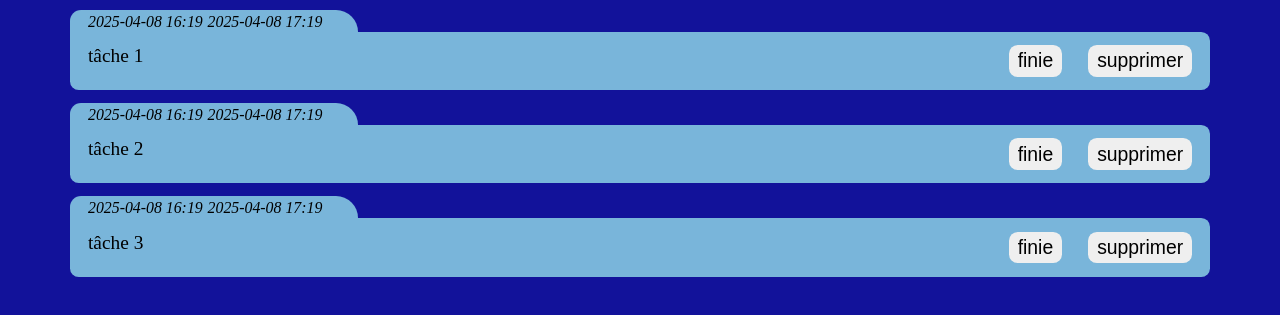
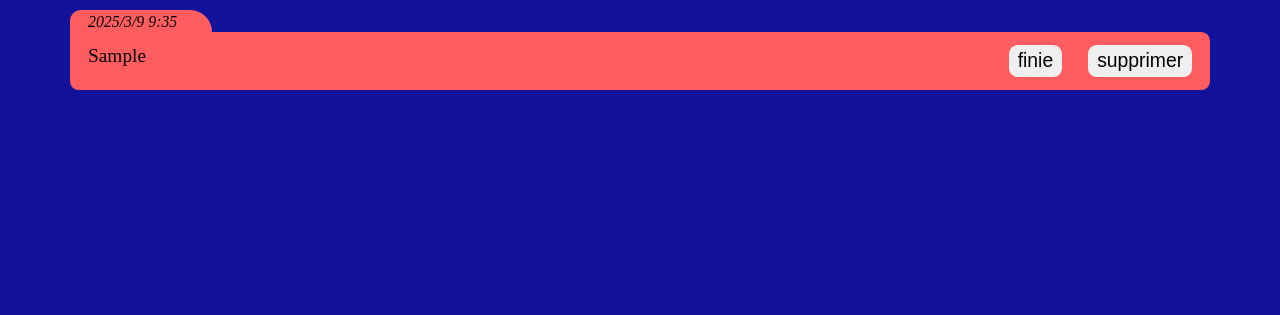
Before and after one commit to Raidel-28/ToDoList, a plain HTML site: page index.html in a window 1280 px wide. Both pictures are taken after typing "Sample" into the empty fields and a click on the button "Ajouter". Shown: the part 315-630 px from the top of the page. Drawn offline with Linux system fonts and the light colour scheme.

Commit message:
added script to manage list with add, delete features and a way to change the completion status of a task

```diff
--- a/index.html
+++ b/index.html
@@ -15,47 +15,7 @@
     </section>
     <main>
         <h1>Liste de tâches</h1>
-        <div id="task-list">
-            <article class="task">
-                <div>
-                    <div class="date">
-                        <span class="date-add">2025-04-08 16:19</span>
-                        <span class="date-done">2025-04-08 17:19</span>
-                    </div>
-                    <span class="task-name">tâche 1</span>
-                </div>
-                <div>
-                    <button class="check">finie</button>
-                    <button class="del">supprimer</button>
-                </div>
-            </article>
-            <article class="task">
-                <div>
-                    <div class="date">
-                        <span class="date-add">2025-04-08 16:19</span>
-                        <span class="date-done">2025-04-08 17:19</span>
-                    </div>
-                    <span class="task-name">tâche 2</span>
-                </div>
-                <div>
-                    <button class="check">finie</button>
-                    <button class="del">supprimer</button>
-                </div>
-            </article>
-            <article class="task">
-                <div>
-                    <div class="date">
-                        <span class="date-add">2025-04-08 16:19</span>
-                        <span class="date-done">2025-04-08 17:19</span>
-                    </div>
-                    <span class="task-name">tâche 3</span>
-                </div>
-                <div>
-                    <button class="check">finie</button>
-                    <button class="del">supprimer</button>
-                </div>
-            </article>
-        </div>
+        <ul id="task-list"></ul>
 
     </main>
     <script src="main.js"></script>
--- a/main.css
+++ b/main.css
@@ -1,6 +1,8 @@
 :root {
     --color-background-primary: rgb(18, 18, 154);
     --color-background-secondary: rgb(121, 181, 218);
+    --color-background-task-uncomplete: rgb(255, 93, 96);
+    --color-background-task-complete: rgb(153, 223, 106);
 
     --font-base-color-dark: black;
     --font-base-color-light: white;
@@ -45,8 +47,7 @@ h1 {
     text-align: center;
 }
 
-section#list-manager,
-article {
+section#list-manager {
     width: 100%;
     background-color: var(--color-background-secondary);
 }
@@ -79,21 +80,6 @@ main {
     align-items: center;
 }
 
-
-/* <article class="task">
-    <div>
-        <div>
-            <span class="date-add"></span>
-            <span class="date-done"></span>
-        </div>
-        <span class="task-name">tâche 1</span>
-    </div>
-    <div>
-        <button class="check">finie</button>
-        <button class="del">supprimer</button>
-    </div>
-</article> */
-
 .task {
     position: relative;
     padding: var(--padding-list-elem);
@@ -108,15 +94,29 @@ main {
     width: 100%;
 }
 
+
+li {
+    width: 100%;
+    background-color: var(--color-background-task-uncomplete);
+}
+
 .date {
     position: absolute;
-    background-color: var(--color-background-secondary);
+    background-color: var(--color-background-task-uncomplete);
     top: 0;
     left: 0;
     padding: 0 2rem 0 1rem;
     translate: 0 -100%;
     overflow: hidden;
     border-radius: 5rem 10rem 0 0
+}
+
+li.done {
+    background-color: var(--color-background-task-complete);
+}
+
+li.done .date {
+    background-color: var(--color-background-task-complete);
 }
 
 .date span {
--- a/main.js
+++ b/main.js
@@ -1,34 +1,79 @@
 let lastTaskId = 0;
 
-class task {
+class Task {
     id;
     label;
     dateAdded;
-    dateDone;
-    isDone;
+    dateDone = null;
+    isDone = false;
     constructor(label) {
         this.id = lastTaskId;
         lastTaskId++;
         this.label = label;
+        this.dateAdded = new Date();
+        console.log(this.dateAdded);
     }
     createTaskElement() {
-        const taskArticle = document.createElement("article")
-        taskArticle.className = "task"
-        const divTaskDescriptionWrapper = document.createElement("div")
-        taskArticle.appendChild(divTaskDescriptionWrapper)
+        const taskItem = document.createElement("li");
+        taskItem.className = this.isDone ? "task done" : "task"
+        const parsedDate = `${this.dateAdded.getFullYear()}/${this.dateAdded.getMonth()}/${this.dateAdded.getDate()} ${this.dateAdded.getHours()}:${this.dateAdded.getMinutes()}`
+        taskItem.innerHTML = `<div>
+            <div class="date">
+                <span class="date-add">${parsedDate}</span>
+                <span class="date-done"></span>
+            </div>
+            <span class="task-name"></span>
+        </div>
+        <div>
+            <button class="check">finie</button>
+            <button class="del">supprimer</button>
+        </div>`;
+        taskItem.querySelector(".task-name").innerText = this.label;
+        taskItem.querySelector(".del").addEventListener("click", () => {
+            taskList.removeTask(this.id);
+        })
+        taskItem.querySelector(".check").addEventListener("click", () => {
+            this.setCompletion(!this.isDone)
+            taskList.refresh()
+        })
+        return taskItem;
     }
+    setCompletion(isTaskDone) {
+        this.isDone = isTaskDone
+    }
+}
 
-    //     <article class="task">
-    //     <div>
-    //         <div class="date">
-    //             <span class="date-add">2025-04-08 16:19</span>
-    //             <span class="date-done">2025-04-08 17:19</span>
-    //         </div>
-    //         <span class="task-name">tâche 1</span>
-    //     </div>
-    //     <div>
-    //         <button class="check">finie</button>
-    //         <button class="del">supprimer</button>
-    //     </div>
-    // </article>
+const inputNewTaskLabel = document.getElementById("new-taskfield");
+const buttonAddTask = document.getElementById("add-task");
+
+const taskList = {
+    domElement: document.getElementById("task-list"),
+    tasks: [],
+    addTask(task) {
+        this.tasks.push(task);
+        this.refresh()
+    },
+    removeTask(taskIdToRemove) {
+        this.tasks = this.tasks.filter(task => task.id !== taskIdToRemove)
+        this.refresh()
+    },
+    clearList() {
+        this.domElement.innerHTML = ""
+    },
+    render() {
+        this.tasks.forEach(task => {
+            const newTaskToDisplay = task.createTaskElement()
+            this.domElement.appendChild(newTaskToDisplay)
+        });
+    },
+    refresh() {
+        this.clearList();
+        this.render();
+    }
 }
+
+buttonAddTask.addEventListener("click", () => {
+    const newTaskLabel = inputNewTaskLabel.value
+    const newTask = new Task(newTaskLabel)
+    taskList.addTask(newTask)
+})
```
